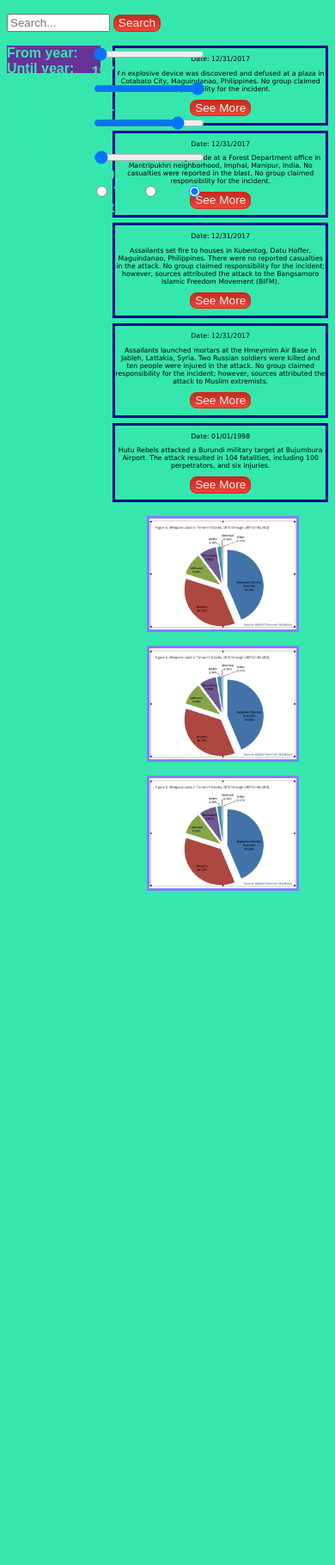
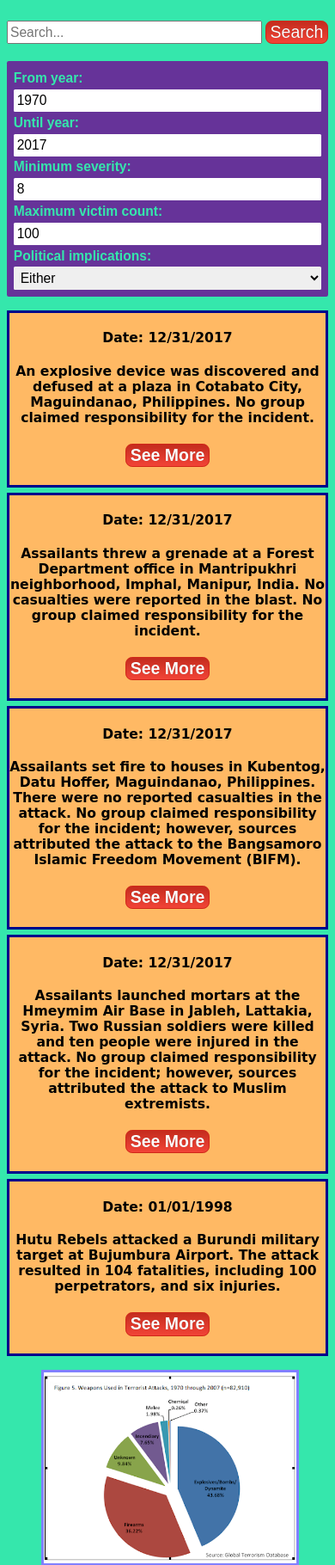
Before and after one commit to OnofreiTudor05/TehnologiiWeb, a PHP site: page /statistics.html in a window 390 px wide. Shown: the part 41-1861 px from the top of the page at 86% size. Before the commit the page ends 1077 px from the top, so only its background shows below. Run offline with PHP 8.4, Linux system fonts and the light colour scheme.

Commit message:
Add files via upload

```diff
--- a/statistics.css
+++ b/statistics.css
@@ -1,46 +1,49 @@
-#baralimbi {
-    display:grid;
-    grid-template-columns: 6fr 1fr 1fr;
-}
-
 #pagina {
     display: grid;
     grid-template-columns: 33% 67%;
+	grid-gap: 1vw;
+	padding-top: 1vw;
 }
 
 #baralatime{
-    width:30%;
+	font-size: 1vw;
+    width:30vw;
+	margin-right: 1vw;
 }
 
 .filters {
-	display: flex;
+	font-size: 1vw;
+	border-radius: 0.6vw;
+	background-color: #663399;
+	padding: 2vw;
   }
 
-  #filters {
-	  height: 8vw;
-	  width: 28vw;
-	  position: relative;
+  .filterlabel {
+	float: left;
+	color:#35e7ac;
+	font-family:Arial;
+	font-weight:bold;
+	width: 25%;
+	margin-top: 0.1vw;
   }
 
-  .filterNames {
-	flex: 30%;
-	  border-radius:6px;
-	  color:#35e7ac;
-	  font-family:Arial;
-	  font-size:16px;
-	  font-weight:bold;
+  .filteritem {
+	float: left;
+	color:#35e7ac;
+	font-family:Arial;
+	font-weight:bold;
+	width: 75%;
+	margin-top: 0.1vw;
   }
 
-  .filterBars {
-	  flex: 30%;
-	  border-radius:6px;
-	  color:#35e7ac;
-	  font-family:Arial;
-	  font-size:16px;
-	  font-weight:bold;
+  .filterline:after {
+	content: "";
+	display: table;
+	clear: both;
   }
 
 .articol{
+    background-color: rgba(255, 185, 100, 1);
 	font-size: 1.5vw;
     font-family: "Comic Sans MS", "Comic Sans", cursive;
     color: black;
@@ -58,11 +61,6 @@
 	margin-left: auto;
 	margin-right: auto;
 	width: 70%;
-}
-
-.steag{
-    height: 70%;
-    width: 70%;
 }
 
 .butonSee {
@@ -90,7 +88,6 @@
 
 #bara{
     background-color: #663399;
-    color: red;
     display: grid;
     grid-template-columns: 1fr 1fr 1fr 1fr;
     grid-template-rows: 1fr 4fr 1fr;
@@ -129,20 +126,81 @@
 	font-size: 1vw;
 }
 
+.search {
+	display: flex;
+	flex-direction: row;
+	margin-top: 1vw;
+	margin-bottom: 1vw;
+  }
+
+
+input[type=number], select{
+	font-size: 1vw;
+	width: 100%;
+	padding: 1vw;
+	border: 0.1vw;
+	border-radius: 0.4vw;
+	box-sizing: border-box;
+	resize: vertical;
+  }
+
+  label {
+	padding: 1vw 1vw 1vw 0;
+	display: inline-block;
+  }
+
+
 @media screen and (max-width:800px){
 	.Button {
 		font-size: 4vw;
 	}
 
 	.articol {
-		font-size: 2vw;
+		display: block;
+		font-size: 4vw;
 	}
 
 	.butonSee {
-		font-size: 3.5vw;
+		font-size: 5vw;
 	}
 
 	.grafic {
 		width: 100%;
 	}
+
+	#pagina {
+		display: block;
+	}
+
+	.filterlabel, .filteritem {
+		width: 100%;
+		margin-top: 0;
+		font-size: 4vw;
+	}
+
+	input[type="number"] {
+		font-size: 4vw;
+	}
+
+	#baralatime[type="text"]{
+		font-size: 4vw;
+	}
+
+	.filteritem > *{
+		font-size: 4vw;
+	}
+
+	#baralatime{
+		width: 100%;
+	}
+
+	form{
+		padding-top: 4vw;
+		padding-bottom: 4vw;
+	}
+
+	.search{
+		padding-bottom: 4vw;
+	}
+
 }
--- a/statistics.html
+++ b/statistics.html
@@ -3,6 +3,7 @@
 
 <head>
     <link href="statistics.css" rel="stylesheet">
+    <meta name="viewport" content="width=device-width, initial-scale=1.0">
     <meta charset="utf-8">
     <title>Statistics</title>
 </head>
@@ -24,105 +25,131 @@
         <div></div>
     </nav>
 
-    <p> <input id="baralatime" type="text" placeholder="Search...">
-        <a href="#" class="butonSee">Search</a>
-    </p>
-
     <main id="pagina">
-        <div id="filters" class="filters" style="background-color: #663399;">
-            <div class="filterNames">
-                <div class="cooltext"><label for="startYear">From year:</label></div>
-                <div class="cooltext"><label for="stopYear">Until year:</label></div>
-                <div class="cooltext"><label for="severity">Severity:</label></div>
-                <div class="cooltext"><label for="victims">Victim count:</label></div>
-                <div class="cooltext"><label for="political">Political implications:</label></div>
+      <form method="POST">
+        <div class="search">
+          <input id="baralatime" type="text" placeholder="Search...">
+          <input type="submit" class="butonSee" value="Search">
+        </div>
+        <div class="filters">
+          <div class="filterline">
+            <div class="filterlabel">
+              <label for="startYear">From year:</label>
             </div>
-            <div class="filterBars">
-                <div>
-                    <input type="range" id="startYear" name="startYear" min="1970" max="2017" value="1970" oninput="this.nextElementSibling.value = this.value">
-                    <output>1970</output>
-                  </div>
-                  <div>
-                    <input type="range" id="stopYear" name="stopYear" min="1970" max="2017" value="2017" oninput="this.nextElementSibling.value = this.value">
-                    <output>2017</output>
-                  </div>
-                  <div>
-                    <input type="range" id="severity" name="severity" min="0" max="10" value="8" oninput="this.nextElementSibling.value = this.value">
-                    <output>8</output>
-                  </div>
-                  <div>
-                    <input type="range" id="victims" name="victims" min="0" max="10000" value="100" oninput="this.nextElementSibling.value = this.value">
-                    <output>100</output>
-                  </div>
-                  <div>
-                    <input type="radio" name="political" value="yes"/> Yes
-                    <input type="radio" name="political" value="no" /> No
-                    <input type="radio" name="political" value="both" checked/> Both
-                  </div>
+            <div class="filteritem">
+              <input type="number" id="startYear" name="startYear" min="1970" max="2017" value="1970">
             </div>
           </div>
+          <div class="filterline">
+            <div class="filterlabel">
+              <label for="startYear">Until year:</label>
+            </div>
+            <div class="filteritem">
+              <input type="number" id="stopYear" name="stopYear" min="1970" max="2017" value="2017">
+            </div>
+          </div>
+          <div class="filterline">
+            <div class="filterlabel">
+              <label for="startYear">Minimum severity:</label>
+            </div>
+            <div class="filteritem">
+              <input type="number" id="severity" name="severity" min="0" max="10" value="8">
+            </div>
+          </div>
+          <div class="filterline">
+            <div class="filterlabel">
+              <label for="startYear">Maximum victim count:</label>
+            </div>
+            <div class="filteritem">
+              <input type="number" id="victims" name="victims" min="0" max="10000" value="100">
+            </div>
+          </div>
+          <div class="filterline">
+            <div class="filterlabel">
+              <label for="startYear">Political implications:</label>
+            </div>
+            <div class="filteritem">
+              <select id="political" name="political">
+                <option value="Either">Either</option>
+                <option value="Yes">Political only</option>
+                <option value="No">Non-political</option>
+              </select>
+            </div>
+          </div>
+        </div>
+      </form>
+
+
 
         <aside>
 
             <article class="articol">
-                <p>
+                <h4>
                     Date: 12/31/2017
-                </p>
-                <p>
-				   An explosive device was discovered and defused at a plaza in Cotabato City, Maguindanao, Philippines. No group claimed responsibility for the incident.
-                </p>
-                <p>
+                </h4>
+                <h4>
+                    An explosive device was discovered and defused at a plaza in Cotabato City, Maguindanao,
+                    Philippines. No group claimed responsibility for the incident.
+                </h4>
+                <h4>
                     <a href="#" class="butonSee">See More</a>
-                </p>
+                </h4>
 
             </article>
 
             <article class="articol">
-                <p>
+                <h4>
                     Date: 12/31/2017
-                </p>
-                <p>
-                    Assailants threw a grenade at a Forest Department office in Mantripukhri neighborhood, Imphal, Manipur, India. No casualties were reported in the blast. No group claimed responsibility for the incident.
-                </p>
-                <p>
+                </h4>
+                <h4>
+                    Assailants threw a grenade at a Forest Department office in Mantripukhri neighborhood, Imphal,
+                    Manipur, India. No casualties were reported in the blast. No group claimed responsibility for the
+                    incident.
+                </h4>
+                <h4>
                     <a href="#" class="butonSee">See More</a>
-                </p>
+                </h4>
             </article>
 
             <article class="articol">
-                <p>
+                <h4>
                     Date: 12/31/2017
-                </p>
-                <p>
-                    Assailants set fire to houses in Kubentog, Datu Hoffer, Maguindanao, Philippines. There were no reported casualties in the attack. No group claimed responsibility for the incident; however, sources attributed the attack to the Bangsamoro Islamic Freedom Movement (BIFM).
-                </p>
-                <p>
+                </h4>
+                <h4>
+                    Assailants set fire to houses in Kubentog, Datu Hoffer, Maguindanao, Philippines. There were no
+                    reported casualties in the attack. No group claimed responsibility for the incident; however,
+                    sources attributed the attack to the Bangsamoro Islamic Freedom Movement (BIFM).
+                </h4>
+                <h4>
                     <a href="#" class="butonSee">See More</a>
-                </p>
+                </h4>
             </article>
 
             <article class="articol">
-                <p>
+                <h4>
                     Date: 12/31/2017
-                </p>
-                <p>
-                    Assailants launched mortars at the Hmeymim Air Base in Jableh, Lattakia, Syria. Two Russian soldiers were killed and ten people were injured in the attack. No group claimed responsibility for the incident; however, sources attributed the attack to Muslim extremists.
-                </p>
-                <p>
+                </h4>
+                <h4>
+                    Assailants launched mortars at the Hmeymim Air Base in Jableh, Lattakia, Syria. Two Russian soldiers
+                    were killed and ten people were injured in the attack. No group claimed responsibility for the
+                    incident; however, sources attributed the attack to Muslim extremists.
+                </h4>
+                <h4>
                     <a href="#" class="butonSee">See More</a>
-                </p>
+                </h4>
             </article>
 
             <article class="articol">
-                <p>
+                <h4>
                     Date: 01/01/1998
-                </p>
-                <p>
-                    Hutu Rebels attacked a Burundi military target at Bujumbura Airport. The attack resulted in 104 fatalities, including 100 perpetrators, and six injuries.
-                </p>
-                <p>
+                </h4>
+                <h4>
+                    Hutu Rebels attacked a Burundi military target at Bujumbura Airport. The attack resulted in 104
+                    fatalities, including 100 perpetrators, and six injuries.
+                </h4>
+                <h4>
                     <a href="#" class="butonSee">See More</a>
-                </p>
+                </h4>
             </article>
 
             <figure>
```
Also changed, not shown: admin.css (+1 -6 lines), admin.html (+4 -3 lines), administration.css (+41 -5 lines), administration.html (+43 -36 lines), contact.css (+13 -14 lines), contact.html (+13 -13 lines), index.css (+6 -2 lines), index.html (+32 -31 lines), map.css (+49 -5 lines), map.html (+3 -4 lines).
